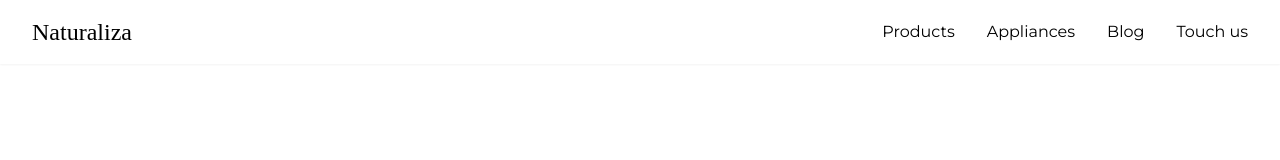
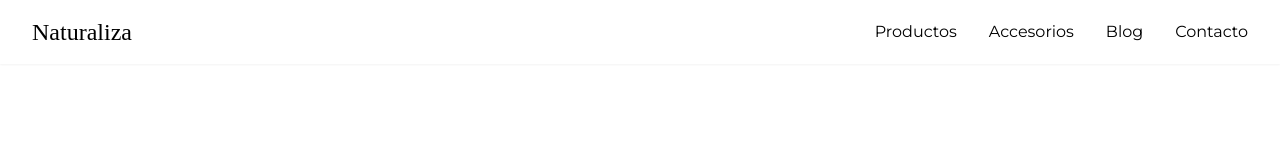
Before and after one commit to yeniffer8a/naturaliza, a React (Vite) app in the folder client/: page / in a window 1280 px wide. Shown: the top 160 px of the page. Built offline with nearby package versions, Linux system fonts and the light colour scheme; a web font is replaced by a local one.

Commit message:
Change the inner text of the anchors

```diff
--- a/client/src/components/Header.tsx
+++ b/client/src/components/Header.tsx
@@ -6,24 +6,24 @@ export function Header() {
   const [isOpen, setIsOpen] = useState(false);
 
   return (
-    <header className="bg-background py-4 shadow-sm">
+    <header className="bg-background py-4 shadow-sm text-outline">
       <nav className="container-section">
         <div className="flex items-center justify-between">
           <Link to="/" className="text-2xl font-prosto text-primary">
             Naturaliza
           </Link>
-          <div className="hidden md:flex items-center space-x-8">
+          <div className="hidden md:flex items-center space-x-8 ">
             <Link
               to="/products"
               className="hover:text-secondary transition-colors"
             >
-              Products
+              Productos
             </Link>
             <Link
               to="/appliances"
               className="hover:text-secondary transition-colors"
             >
-              Appliances
+              Accesorios
             </Link>
             <Link to="/blog" className="hover:text-secondary transition-colors">
               Blog
@@ -32,7 +32,7 @@ export function Header() {
               to="/touchUs"
               className="hover:text-secondary transition-colors"
             >
-              Touch us
+              Contacto
             </Link>
           </div>
           <button className="md:hidden" onClick={() => setIsOpen(!isOpen)}>
```
